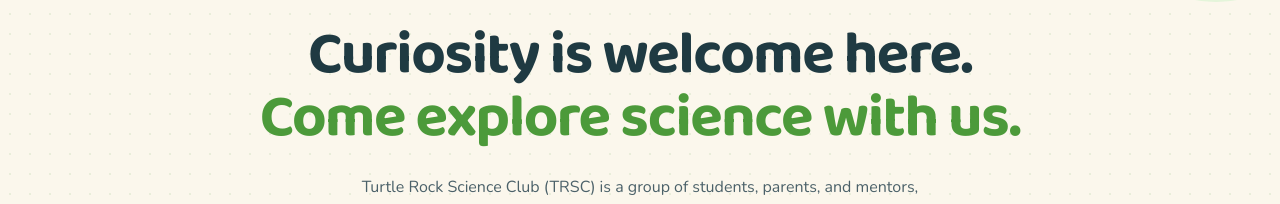
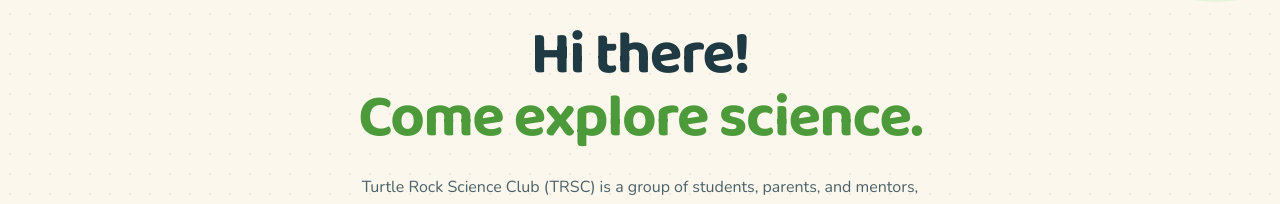
Before and after one commit to OrigamiKoala/Turtle-Rock-Science-Club, a React (Vite) app: page / in a window 1280 px wide. Shown: the part 256-460 px from the top of the page. Built offline with nearby package versions, Linux system fonts and the light colour scheme; no server answers.

Commit message:
more friendly

```diff
--- a/src/components/HeroSection.tsx
+++ b/src/components/HeroSection.tsx
@@ -28,8 +28,8 @@
           </div>
 
           <h2 className="font-display font-bold text-4xl sm:text-5xl lg:text-6xl tracking-tight leading-[1.05] text-[#1F3A42]">
-            Curiosity is welcome here.<br />
-            <span className="text-[#4C9A3A]">Come explore science with us.</span>
+            Hi there!<br />
+            <span className="text-[#4C9A3A]">Come explore science.</span>
           </h2>
 
           <p className="text-sm sm:text-base max-w-xl mx-auto leading-relaxed text-[#4B6169] font-sans">
```
